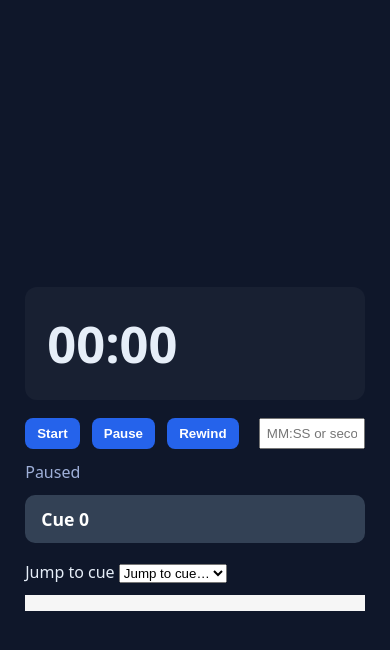
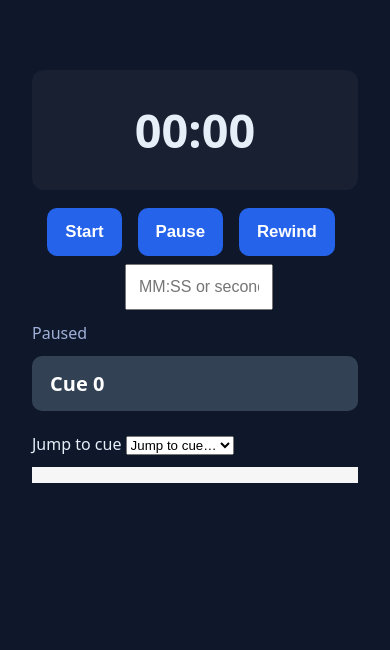
Before and after one commit to timebent/sharedtimer, a website: page public/index.html in a window 390 px wide. Drawn offline with nearby package versions, Linux system fonts and the light colour scheme; no server answers.

Commit message:
UI: center clock digits using flexbox

```diff
--- a/public/style.css
+++ b/public/style.css
@@ -9,11 +9,17 @@ body { font-family: system-ui, -apple-system, sans-serif; padding: 24px; }
 .cue { padding: 8px 12px; }
 .cue.hit { background: #ff8a8a; }
 .log { margin-top: 12px; background: #f6f6f6; padding: 8px; max-height: 200px; overflow: auto; font-size: 12px; }
-body{font-family:system-ui,-apple-system,Segoe UI,Roboto,"Helvetica Neue",Arial;margin:0;display:flex;align-items:center;justify-content:center;height:100vh;background:#0f172a;color:#e6eef8}
-main{width:100%;max-width:420px;padding:24px;text-align:center}
-#clock{font-size:6vmax;background:rgba(255,255,255,0.04);padding:22px;border-radius:12px;margin:18px 0}
-#controls{display:flex;gap:8px;justify-content:center;flex-wrap:wrap}
-button{padding:10px 14px;border-radius:8px;border:0;background:#2563eb;color:white;font-weight:600}
+/* Page base */
+body { font-family: system-ui, -apple-system, Segoe UI, Roboto, "Helvetica Neue", Arial; margin: 0; background: #0f172a; color: #e6eef8; }
+.container { max-width: 720px; margin: 20px auto; padding: 18px; }
+
+/* Clock styling */
+/* Clock: centered content */
+#clock { font-size: 6vmax; background: rgba(255,255,255,0.04); padding: 22px; border-radius: 12px; margin: 18px 0; display: flex; align-items: center; justify-content: center; text-align: center; }
+
+/* Controls layout */
+.controls { display: flex; gap: 8px; justify-content: center; flex-wrap: wrap; margin-top: 12px; }
+button { padding: 10px 14px; border-radius: 8px; border: 0; background: #2563eb; color: white; font-weight: 600; }
 /* cue button styles */
 .cue{background:#334155;color:#fff;padding:10px 14px;border-radius:8px;font-weight:700}
 .cue.flash{animation:cue-flash 500ms ease-in-out infinite; background:#ef4444}
@@ -46,3 +52,22 @@ input[type=number]{padding:10px;border-radius:8px;border:0;width:80px}
 /* full-screen white flash overlay for strong visual cue */
 .screen-flash { position: fixed; inset: 0; background: #fff; opacity: 0; pointer-events: none; transition: opacity 120ms ease; z-index: 9999; }
 .screen-flash.on { opacity: 0.9; }
+
+/* Mobile / small-screen adjustments to improve touch targets and readability */
+/* Apply responsive sizing for small and medium devices */
+@media (max-width: 768px) {
+	body { padding: 14px; }
+	main { padding: 18px; max-width: 100%; }
+	/* Bigger clock for phones */
+	#clock { font-size: 12vmin !important; padding: 28px !important; }
+	/* Larger controls */
+	button, .controls button { padding: 14px 18px !important; font-size: 1.05rem; border-radius: 10px; }
+	/* make inputs easier to tap */
+	#rewindSeconds, input[type=number] { padding: 12px !important; width: 120px !important; font-size: 1rem; }
+	/* larger single cue display */
+	.cue-display { font-size: 1.25rem !important; padding: 14px 18px; }
+	.cue { padding: 12px 16px; font-size: 1rem; }
+	.log { font-size: 13px; }
+	/* increase spacing for dropdown */
+	.cue-select { margin-top: 22px; }
+}
```
